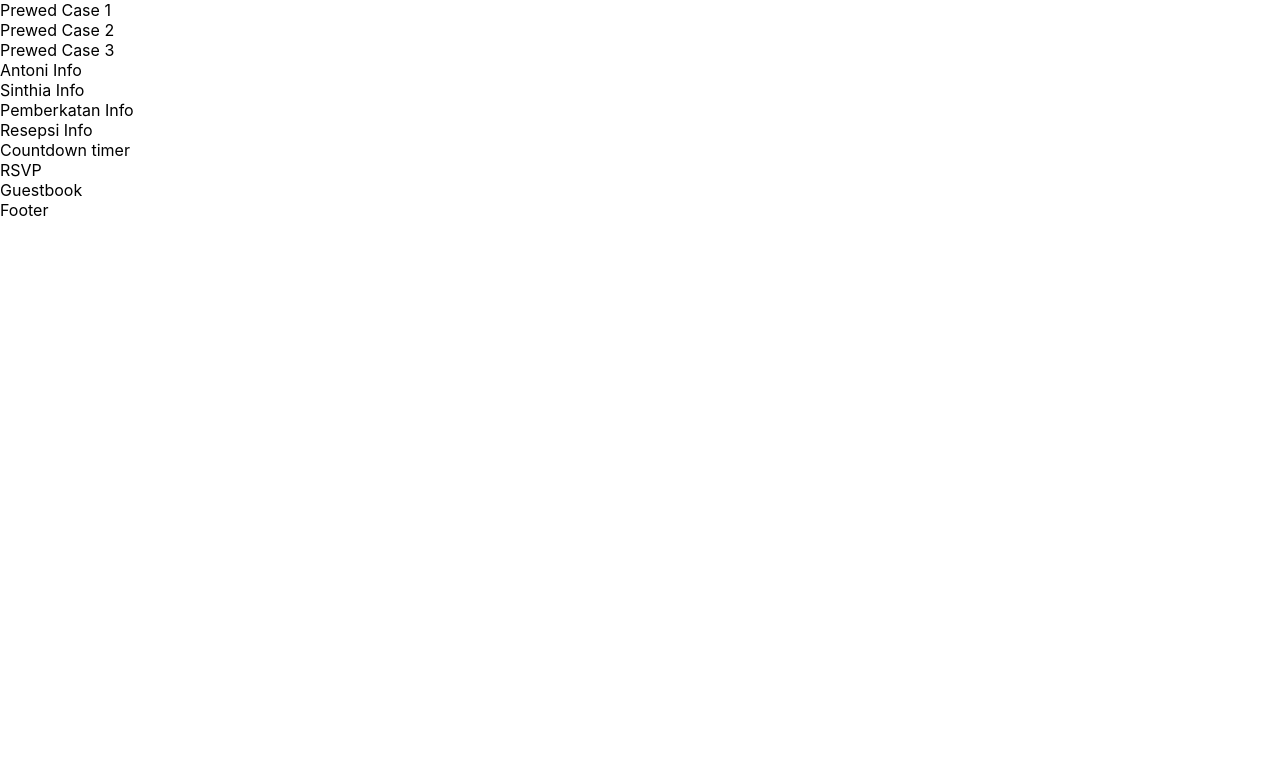
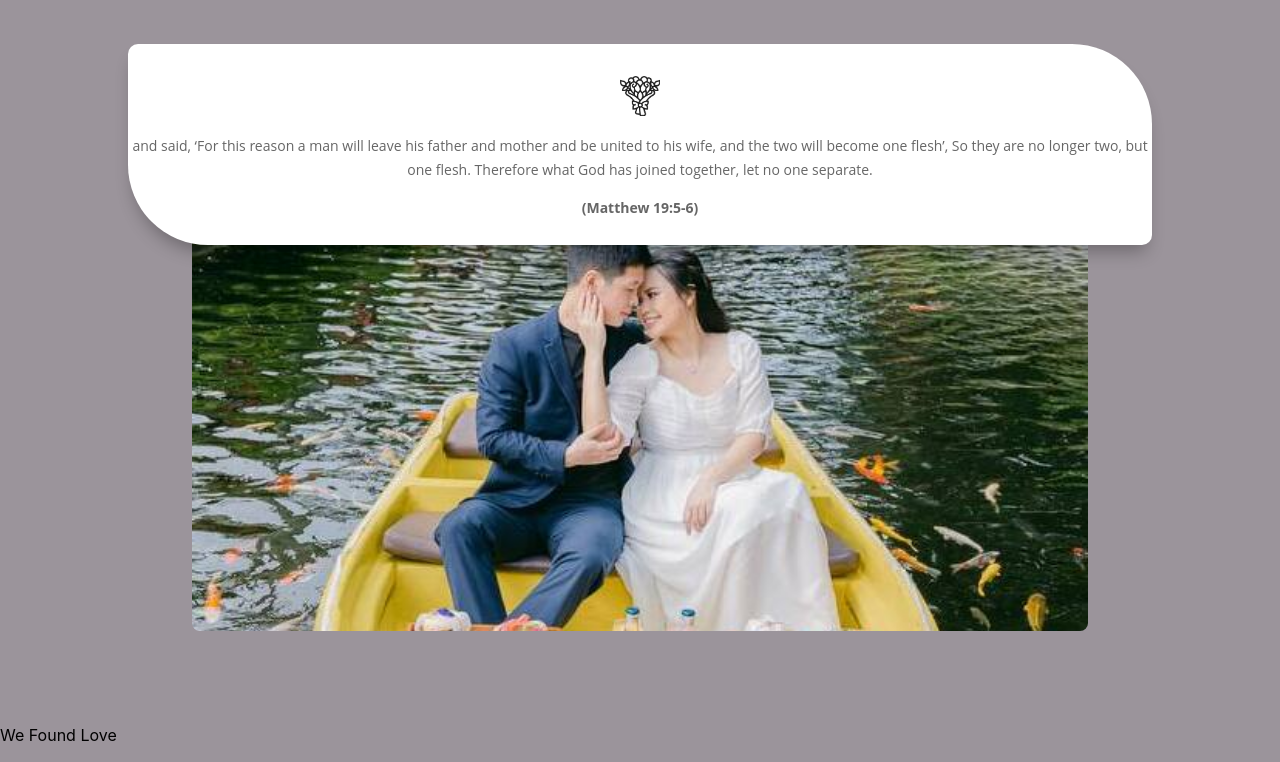
Before and after one commit to Moonhint/erotes, a React (Create React App) app: page / in a window 1280 px wide. Shown: the part 800-1562 px from the top of the page. Before the commit the page ends 1020 px from the top, so only its background shows below. Built offline with nearby package versions, Linux system fonts and the light colour scheme.

Commit message:
update showcase

```diff
--- /dev/null
+++ b/src/Components/ShowCaseOne/ShowCaseOne.css
@@ -0,0 +1,46 @@
+.show-case-one {
+    background-color: #9b949b;
+    padding-top: 44px;
+}
+
+.content-container {
+    width: 80%;
+    margin: 0 auto;
+    text-align: center;
+    background-color: #ffffff;
+    border-radius: 10px 80px 10px 80px;
+    overflow: hidden;
+    box-shadow: 0px 12px 18px -6px rgb(0 0 0 / 30%);
+    padding-top: 32px;
+    padding-bottom: 12px;
+    z-index: 5;
+    position: relative;
+}
+
+.content-container p {
+    color: #666;
+    font-family: Open Sans,Arial,sans-serif;
+    line-height: 1.7em;
+    font-weight: 500;
+    -webkit-font-smoothing: antialiased;
+    margin: 4px;
+    margin: 14px 4px;
+    font-size: 14px;
+}
+
+.showcase-img-container {
+    width: 70%;
+    margin: 0 auto;
+    z-index: 1;
+    height: 420px;
+}
+
+.showcase-img-container img {
+    position: relative;
+    top: -34px;
+    width: 100%;
+    height: 100%;
+    z-index: 1;
+    border-radius: 0 0 8px 8px;
+    object-fit: cover;
+}
--- /dev/null
+++ b/src/Components/ShowCaseOne/index.tsx
@@ -0,0 +1,20 @@
+import './ShowCaseOne.css';
+import imgFlower from '../../imgs/flower.png';
+import imgPrewedOne from '../../imgs/prewed-one.jpeg';
+
+function ShowCaseOne() {
+    return (
+        <div className="show-case-one">
+            <div className="content-container">
+                <img src={imgFlower} alt="" width="40px" height="40px" />
+                <p>and said, ‘For this reason a man will leave his father and mother and be united to his wife, and the two will become one flesh’, So they are no longer two, but one flesh. Therefore what God has joined together, let no one separate.</p>
+                <p><strong>(Matthew 19:5-6)</strong></p>
+            </div>
+            <div className="showcase-img-container">
+                <img src={imgPrewedOne} alt="" />
+            </div>
+        </div>
+    );
+}
+
+export default ShowCaseOne;
--- /dev/null
+++ b/src/Components/ShowCaseTwo/ShowCaseTwo.css
@@ -0,0 +1,8 @@
+.show-case-two {
+    background-color: #9b949b;
+    padding-top: 44px;
+}
+
+.content-two-container {
+
+}
--- /dev/null
+++ b/src/Components/ShowCaseTwo/index.tsx
@@ -0,0 +1,29 @@
+import './ShowCaseTwo.css';
+
+interface PropsType {
+    title: string;
+    desc: string;
+    img: string;
+}
+function ShowCaseTwo(props:PropsType) {
+    return (
+        <div className="show-case-two">
+            <div className="content-two-container">
+                <div className="title">
+                    <p>{props.title}</p>
+                </div>
+                <div className="divider">
+
+                </div>
+                <div className="description">
+                    {props.desc}
+                </div>
+            </div>
+            <div className="showcase-two-img-container">
+                <img src={props.img} alt="" />
+            </div>
+        </div>
+    );
+}
+
+export default ShowCaseTwo;
--- a/src/Pages/Content/index.tsx
+++ b/src/Pages/Content/index.tsx
@@ -1,5 +1,10 @@
 import { useState, useEffect } from 'react';
 import HeroBanner from '../../Components/HeroBanner';
+import ShowCaseOne from '../../Components/ShowCaseOne';
+import ShowCaseTwo from '../../Components/ShowCaseTwo';
+
+import imgPrewedOne from '../../imgs/prewed-one.jpeg';
+
 import './Content.css';
 
 function Content() {
@@ -11,18 +16,22 @@ function Content() {
         }, 2000);
     },[]);
 
+    const showCasePrewed = [
+        {
+            title: 'We Found Love',
+            desc: '“You don’t love someone for their looks, or their clothes or their fancy car, but because they sing a song only you can hear.”'
+        },
+        {
+            title: 'One Love',
+            desc: '“Happy marriages begin when we marry the ones we love, and they blossom when we love the ones we marry.”'
+        }
+    ]
     return (
         <div className={contentClassName}>
             <HeroBanner/>
-            <div>
-                Prewed Case 1
-            </div>
-            <div>
-                Prewed Case 2
-            </div>
-            <div>
-                Prewed Case 3
-            </div>
+            <ShowCaseOne/>
+            <ShowCaseTwo title={showCasePrewed[0].title} desc={showCasePrewed[0].desc} img={imgPrewedOne} />
+            <ShowCaseTwo title={showCasePrewed[1].title} desc={showCasePrewed[1].desc} img={imgPrewedOne}/>
             <div>
                 Antoni Info
             </div>
```
Also changed, not shown: src/imgs/flower.png (added), src/imgs/prewed-one.jpeg (added).
